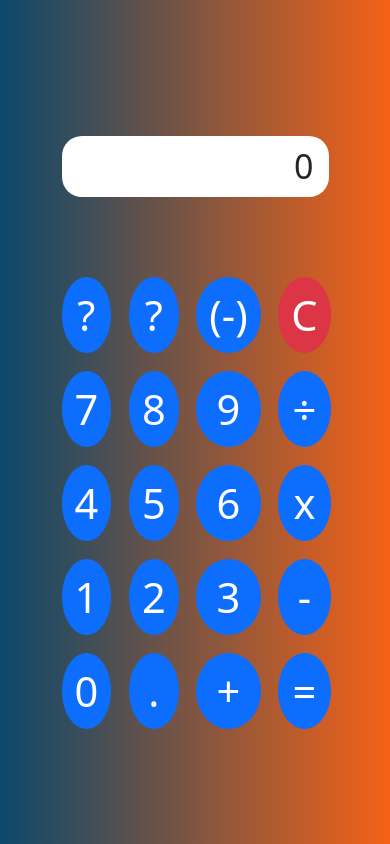
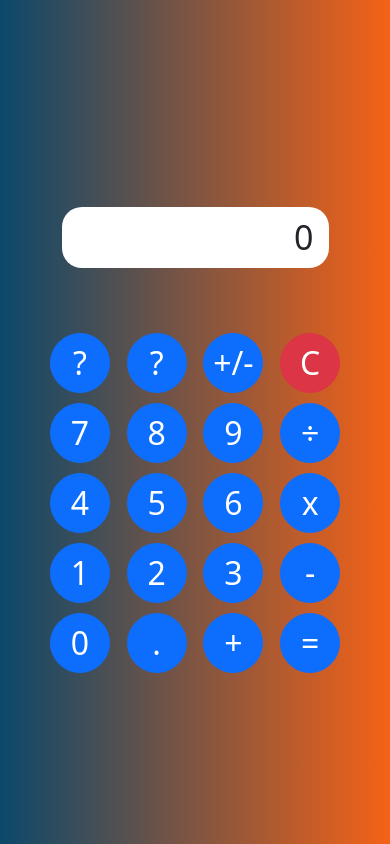
Before and after one commit to erwinmedina/calculator, a website with bundled scripts: page index.html in a window 390 px wide. Built offline with nearby package versions, Linux system fonts and the light colour scheme.

Commit message:
readjusted the adjustment

```diff
--- a/css/main.css
+++ b/css/main.css
@@ -71,17 +71,23 @@ span {
     }
     .buttonContainer {
         background: none;
-        gap: 1.1em;
+        padding: 15px;
+
+        /* gap: 1.1em; */
 
     }
     span {
         color: white;
     }
     .buttonContainer div {
+        margin: auto;
         display: flex;
         justify-content: center;
         align-items: center;
-        font-size: 2.6em;
-        border-radius: 100%;
+        vertical-align: middle;
+        height: 60px;
+        width: 60px;
+        font-size: 2em;
+        border-radius: 50%;
     }
 }
--- a/index.html
+++ b/index.html
@@ -25,7 +25,7 @@
         <div class="buttonContainer container">
             <div id='?' class="number button btn btn-primary">?</div>
             <div id='?' class="number button btn btn-primary">?</div>
-            <div id='sign' class="number button btn btn-primary">(-)</div>
+            <div id='sign' class="number button btn btn-primary">+/-</div>
             <div id='C' class="proprty button btn btn-danger">C</div>
             <div id='7' class="number button btn btn-primary">7</div>
             <div id='8' class="number button btn btn-primary">8</div>
```
